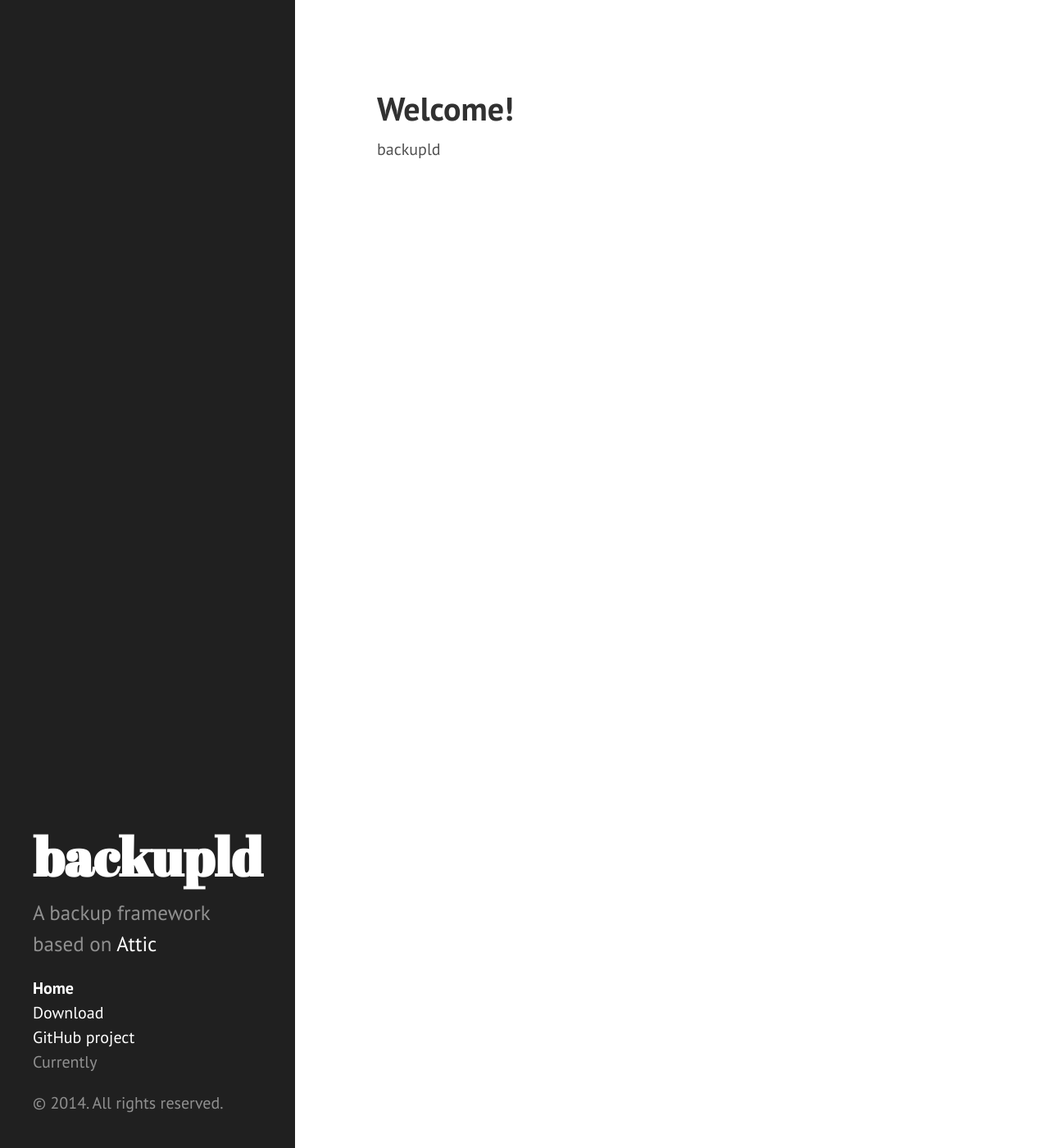
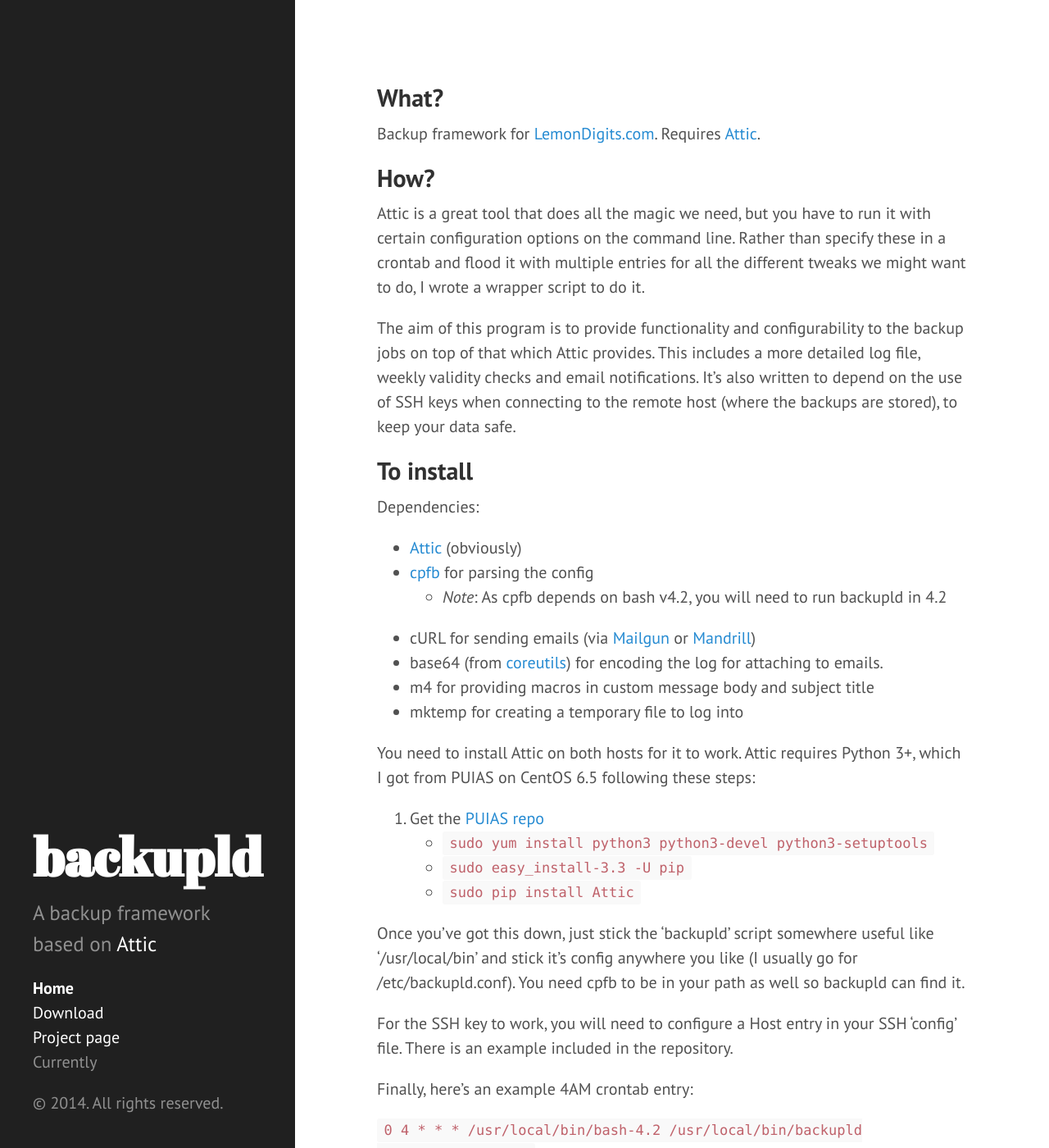
Before and after one commit to ouropencode/backupld, a Jekyll site: the page built from index.md, in a window 1280 px wide and 1400 px high. Shown: the whole window at 82% size. Built offline with Jekyll 4.4.1, drawn with Linux system fonts in a browser that asks for light colours; Markdown is read by kramdown in place of the engine named in the settings; some of the changed text lies outside the part shown.

Commit message:
Added project readme as index
Also updated baseurl and changed link text in the sidebar.

```diff
--- a/_config.yml
+++ b/_config.yml
@@ -10,6 +10,7 @@
 tagline:          'LemonDigits.com'
 description:      'A backup framework based on <a href="https://attic-backup.org/" title="Attic">Attic</a>'
 url:              http://joeasaurus.github.io/backupld
+baseurl:          /backupld
 production_url:   http://joeasaurus.github.io/backupld
 BASE_PATH:        http://joeasaurus.github.io/backupld
 
--- a/_includes/sidebar.html
+++ b/_includes/sidebar.html
@@ -27,7 +27,7 @@
       {% endfor %}
 
       <li class="sidebar-nav-item"><a id="download_tgz" href="{{ site.github.repo }}/archive/">Download</a></li>
-      <li class="sidebar-nav-item"><a href="{{ site.github.repo }}">GitHub project</a></li>
+      <li class="sidebar-nav-item"><a href="{{ site.github.repo }}">Project page</a></li>
 	  <li class="sidebar-nav-item">Currently <span id="release_version"></span></li>
     </ul>
 
--- a/index.md
+++ b/index.md
@@ -2,9 +2,42 @@
 layout: default
 title: Home
 ---
-# Welcome!
+## What?
+Backup framework for [LemonDigits.com](http://www.lemondigits.com). Requires [Attic](https://attic-backup.org/).
 
-{{site.github.repository_name}}
+## How?
+Attic is a great tool that does all the magic we need, but you have to run it with certain configuration options on the command line. Rather than specify these in a crontab and flood it with multiple entries for all the different tweaks we might want to do, I wrote a wrapper script to do it.
+
+The aim of this program is to provide functionality and configurability to the backup jobs on top of that which Attic provides. This includes a more detailed log file, weekly validity checks and email notifications. It's also written to depend on the use of SSH keys when connecting to the remote host (where the backups are stored), to keep your data safe.
+
+## To install
+Dependencies:
+
+* [Attic](https://attic-backup.org/) (obviously)
+* [cpfb](https://github.com/Joeasaurus/cpfb) for parsing the config
+    * *Note*: As cpfb depends on bash v4.2, you will need to run backupld in 4.2
+* cURL for sending emails (via [Mailgun](http://mailgun.com) or [Mandrill](http://mandrill.com))
+* base64 (from [coreutils](https://www.gnu.org/software/coreutils/)) for encoding the log for attaching to emails.
+* m4 for providing macros in custom message body and subject title
+* mktemp for creating a temporary file to log into
+
+You need to install Attic on both hosts for it to work. Attic requires Python 3+, which I got from PUIAS on CentOS 6.5 following these steps:
+
+1. Get the [PUIAS repo](http://linuxsysconfig.com/2013/03/running-multiple-python-versions-on-centos6rhel6sl6/)
+* `sudo yum install python3 python3-devel python3-setuptools`
+* `sudo easy_install-3.3 -U pip`
+* `sudo pip install Attic`
+
+Once you've got this down, just stick the 'backupld' script somewhere useful like '/usr/local/bin' and stick it's config anywhere you like (I usually go for /etc/backupld.conf). You need cpfb to be in your path as well so backupld can find it.
+
+For the SSH key to work, you will need to configure a Host entry in your SSH 'config' file. There is an example included in the repository.
+
+Finally, here's an example 4AM crontab entry:
+
+`0 4 * * * /usr/local/bin/bash-4.2 /usr/local/bin/backupld /etc/backupld.conf`
+
+Released under the [MIT license](http://opensource.org/licenses/MIT)
+
 
 
 <script type="text/javascript">
```
